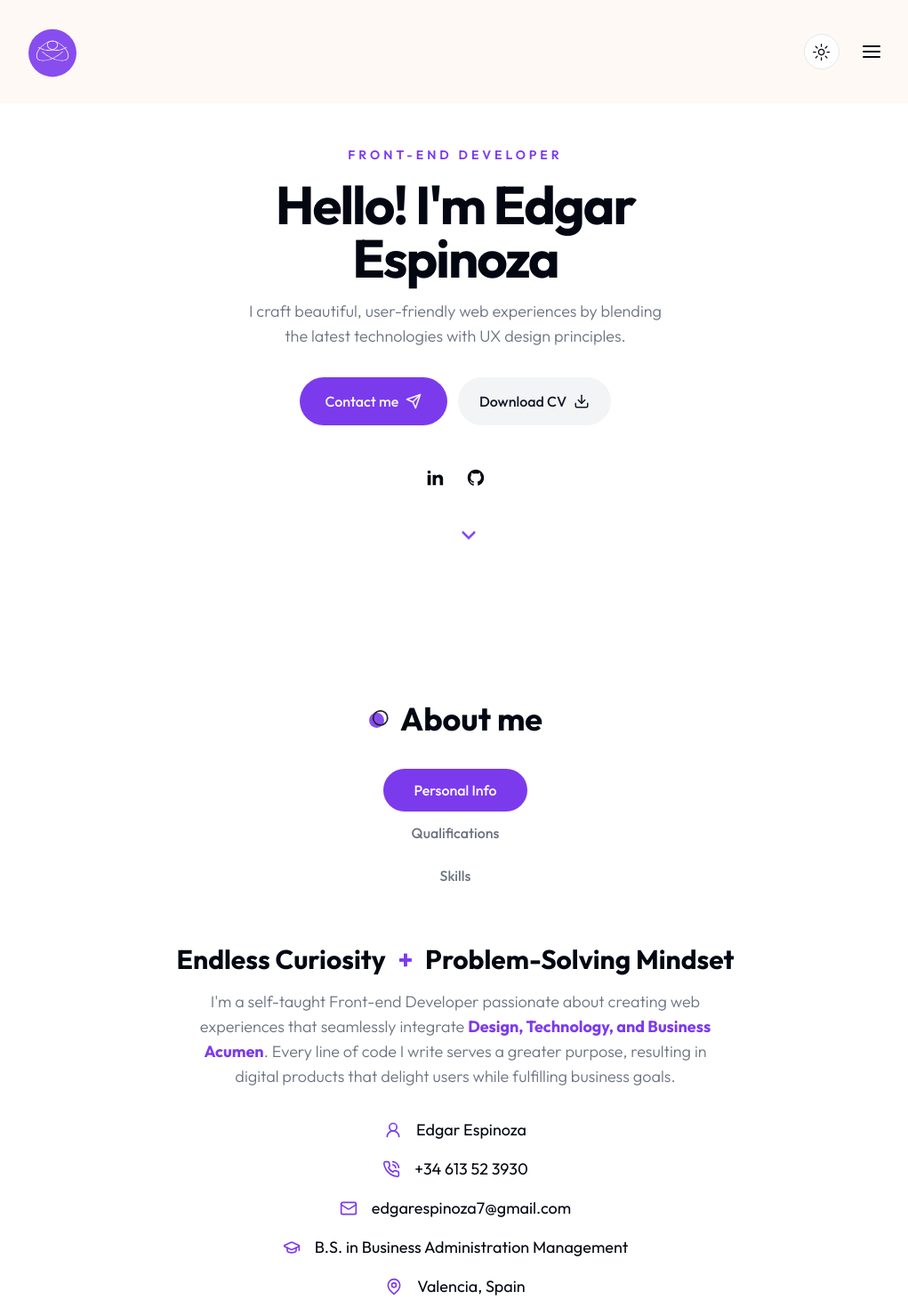
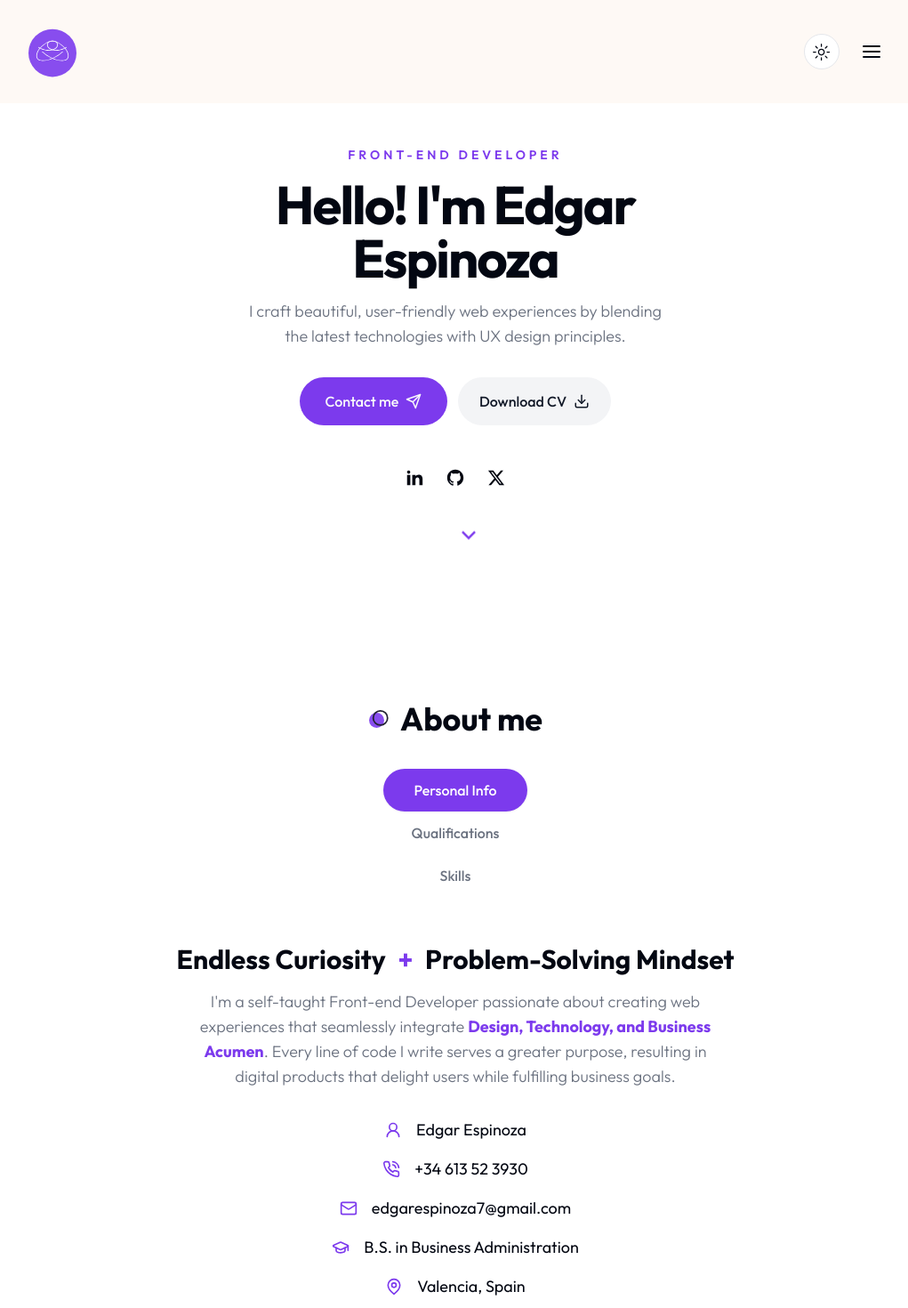
Before and after one commit to edgarespinoza7/edgarespinoza7.github.io, a Next.js app: page / in a window 1280 px wide. Shown: the top 1470 px of the page at 89% size, without its empty margins (128-1149 px from the left). Built offline with nearby package versions, Linux system fonts and the light colour scheme.

Commit message:
added x icon and link, update about

```diff
--- a/components/About.jsx
+++ b/components/About.jsx
@@ -27,7 +27,7 @@ const infoData = [
   },
   {
     icon: <GraduationCap size={20} />,
-    text: "B.S. in Business Administration Management",
+    text: "B.S. in Business Administration",
   },
   {
     icon: <MapPin size={20} />,
--- a/components/Socials.jsx
+++ b/components/Socials.jsx
@@ -6,6 +6,7 @@ import {
   RiGithubFill,
   RiFacebookFill,
   RiInstagramFill,
+  RiTwitterXFill,
 } from 'react-icons/ri';
 
 import Link from 'next/link';
@@ -25,10 +26,10 @@ const icons = [
     path: 'https://github.com/edgarespinoza7',
     name: <RiGithubFill />,
   },
-  // {
-  //   path: '/',
-  //   name: <RiFacebookFill />,
-  // },
+  {
+    path: 'https://twitter.com/edgrafo',
+    name: <RiTwitterXFill />,
+  },
   // {
   //   path: '/',
   //   name: <RiInstagramFill />,
```
Also changed, not shown: 43 other files (tests, documents, lock files or other folders).
